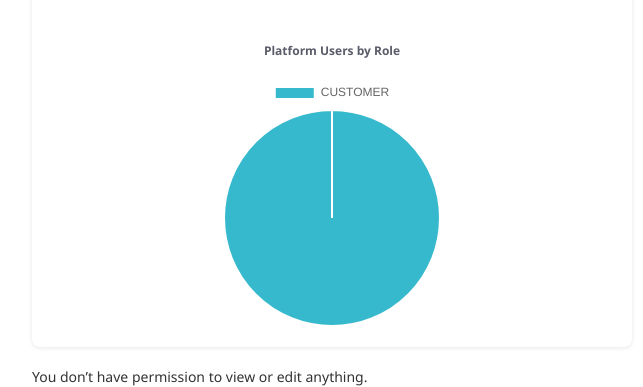
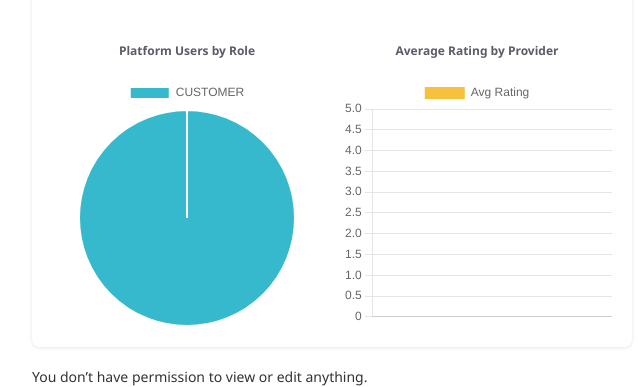
Before and after one commit to KushagraB424/TaskMate, a Django app: page /admin/ in a window 1280 px wide. Shown: the part 490-877 px from the top of the page, without its empty margins (8-651 px from the left). Run offline with Django 5.2, Linux system fonts and the light colour scheme; the visitor is signed in with stand-in values (Sample User, id 1); data comes from the database, SQL or seed files in the repository; data that the repository does not hold is empty.

Commit message:
Add average rating to admin dashboard and date to open jobs scanner

```diff
--- a/servicers/views.py
+++ b/servicers/views.py
@@ -1,16 +1,18 @@
 from django.shortcuts import render, get_object_or_404, redirect
 from django.contrib.auth.decorators import login_required
-from customers.models import ServiceRequest
+from customers.models import ServiceRequest, Review
 from django.views.decorators.http import require_POST
 
 @login_required
 def dashboard_view(request):
     assigned_jobs = ServiceRequest.objects.filter(servicer=request.user).order_by('-request_date')
     open_jobs = ServiceRequest.objects.filter(status='PENDING', servicer__isnull=True).order_by('-request_date')
+    reviews = Review.objects.filter(service_request__servicer=request.user).order_by('-created_at')
 
     return render(request, 'servicers/dashboard.html', {
         'assigned_jobs': assigned_jobs,
         'open_jobs': open_jobs,
+        'reviews': reviews,
     })
 
 @login_required
--- a/taskmates/views.py
+++ b/taskmates/views.py
@@ -14,7 +14,22 @@ def admin_analytics_api(request):
     service_counts = ServiceRequest.objects.values('service__name').annotate(count=Count('id'))
 
     # NEW: Users by Role
+    # NEW: Users by Role
     role_counts = User.objects.values('role').annotate(count=Count('id'))
+
+    # NEW: Average Rating by Provider
+    from customers.models import Review
+    from django.db.models import Avg
+
+    providers = User.objects.filter(role='SERVICER')
+    provider_names = []
+    provider_ratings = []
+
+    for provider in providers:
+        avg = Review.objects.filter(service_request__servicer=provider).aggregate(Avg('rating'))['rating__avg']
+        if avg is not None:
+            provider_names.append(provider.username)
+            provider_ratings.append(round(avg, 2))
 
     data = {
         'status_labels': [item['status'] for item in status_counts],
@@ -25,6 +40,9 @@ def admin_analytics_api(request):
 
         'role_labels': [item['role'] for item in role_counts],
         'role_data': [item['count'] for item in role_counts],
+
+        'provider_labels': provider_names,
+        'provider_ratings': provider_ratings,
     }
 
     return JsonResponse(data)
--- a/templates/admin/base_site.html
+++ b/templates/admin/base_site.html
@@ -43,6 +43,12 @@
                                 <h4 style="color: #5a5c69; margin-bottom: 15px;">Platform Users by Role</h4>
                                 <div style="position: relative; height: 250px; width: 100%;">
                                     <canvas id="roleChart"></canvas>
+                                </div>
+                            </div>
+                            <div style="flex: 1; min-width: 0; text-align: center;">
+                                <h4 style="color: #5a5c69; margin-bottom: 15px;">Average Rating by Provider</h4>
+                                <div style="position: relative; height: 250px; width: 100%;">
+                                    <canvas id="ratingChart"></canvas>
                                 </div>
                             </div>
                         </div>
@@ -93,6 +99,24 @@
                             },
                             options: { responsive: true, maintainAspectRatio: false }
                         });
+
+                        // Render Rating Chart
+                        new Chart(document.getElementById('ratingChart'), {
+                            type: 'bar',
+                            data: {
+                                labels: data.provider_labels,
+                                datasets: [{
+                                    label: 'Avg Rating',
+                                    data: data.provider_ratings,
+                                    backgroundColor: '#f6c23e'
+                                }]
+                            },
+                            options: {
+                                responsive: true,
+                                maintainAspectRatio: false,
+                                scales: { y: { beginAtZero: true, max: 5 } }
+                            }
+                        });
                     });
             }
         }
```
Also changed, not shown: templates/servicers/dashboard.html (+35 -0 lines), users/admin.py (+12 -1 lines).
